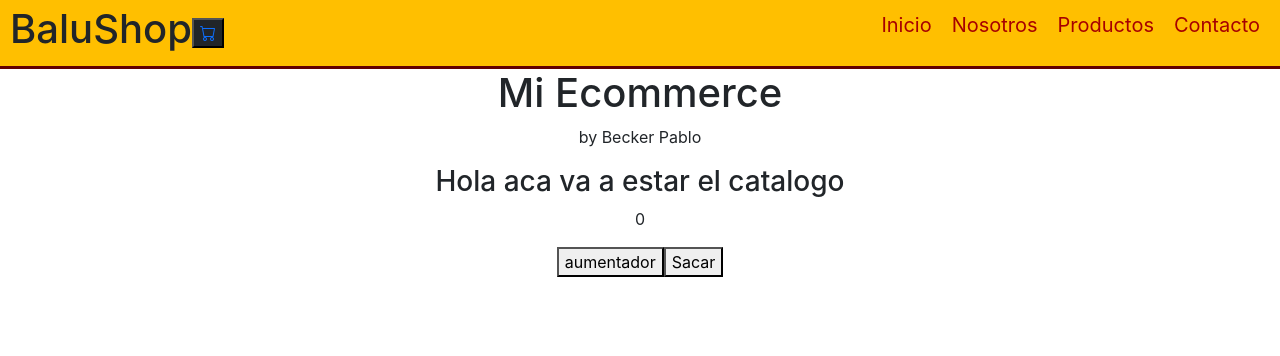
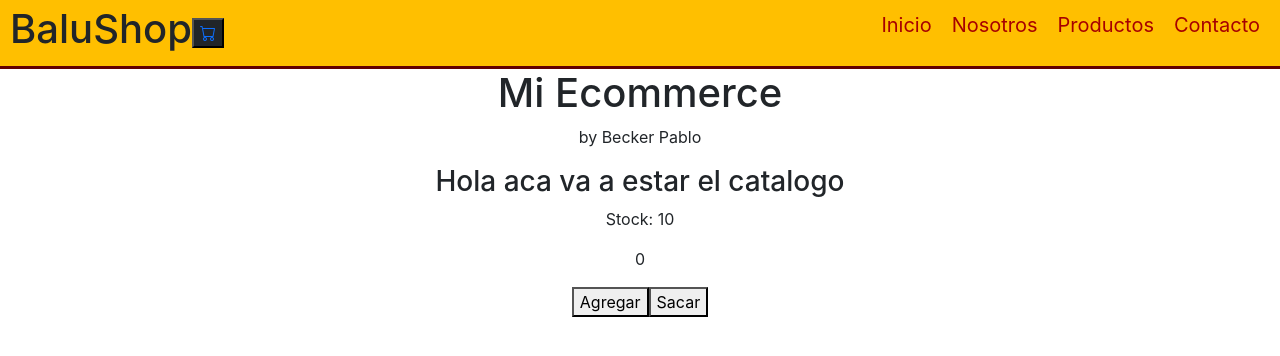
Before and after one commit to YeffritPablo/React-Ecommerce, a React (Create React App) app: page / in a window 1280 px wide. Shown: the top 356 px of the page. Built offline with nearby package versions, Linux system fonts and the light colour scheme.

Commit message:
Agregando + -

```diff
--- a/src/componentes/ItemCount.js
+++ b/src/componentes/ItemCount.js
@@ -1,36 +1,49 @@
 
 import '../componentes/Header/Navbar.css';
 import React, {useState} from "react";
-const suma = document.querySelector('#sum')
-const dec = document.querySelector('#dec')
-const ItemCount =()=>{
+//const suma = document.querySelector('#sum')
+//sconst dec = document.querySelector('#dec')
+const ItemCount =({stock,initial})=>{
     const [count,setCount] = useState(0);
+const aumentador =()=>{
+    if(count >= initial && count< stock ){
+        setCount(count + 1)
+    }else{
+        alert('No te pases del stock  ')
+    }
+}
+const sacar =()=>{
+    if(count<=stock && count > initial ){
+        setCount(count - 1);
+    }
+}
+/*
     const aumentador =()=>{
        setCount(count + 1);
         if(count >= 9){
 
-            suma.classList.add('none')
+            suma.classList.toggle('none')
 
         }else if(count>=0){
             dec.classList.remove('none')
         }
     }
 
-
 const sacar = ()=>{
     setCount(count - 1);
     if(count <= 1){
-        dec.classList.add('none')
+        dec.classList.toggle('none')
     }else if (count>=10){
         suma.classList.remove('none')
     }
-}
+}*/
 
     return(
         <div>
+            <p>Stock: {stock}</p>
             <p>{count}</p>
-            <button id="sum" onClick={aumentador}>aumentador</button>
-            <button id="dec" onClick={sacar}>Sacar</button>
+            <button  onClick={aumentador}>Agregar</button>
+            <button  onClick={sacar}>Sacar</button>
         </div>
     );
 };
--- a/src/componentes/ItemListContainer/ItemListContainer.js
+++ b/src/componentes/ItemListContainer/ItemListContainer.js
@@ -4,7 +4,7 @@ const ItemListContainer= ()=>{
     return(
         <div>
         <h3>Hola aca va a estar el catalogo</h3>
-        <ItemCount/>
+        <ItemCount stock='10' initial='0'/>
         </div>
     )
 }
```
